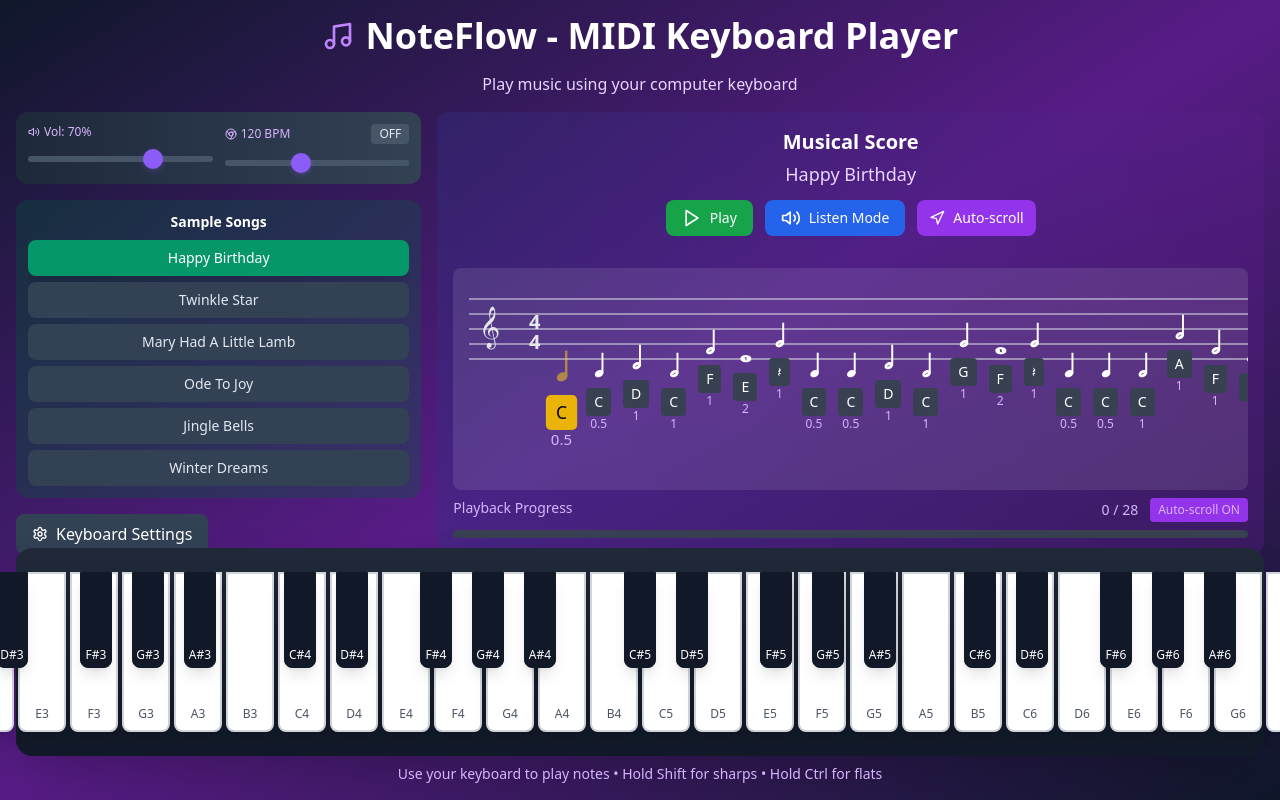
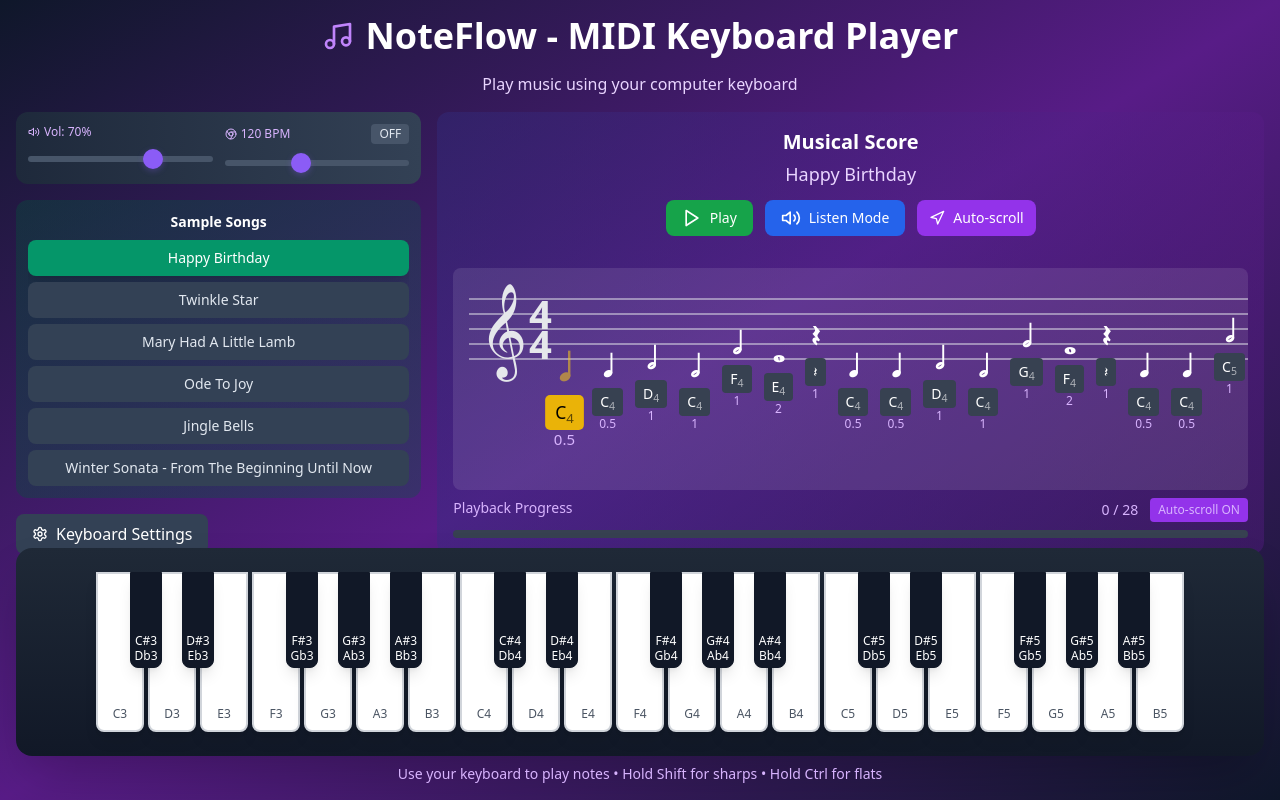
Before and after one commit to seehiong/noteflow, a React (Vite) app: page / in a window 1280 px wide. Both pictures are taken after a click on the button "Happy Birthday". Built offline with nearby package versions, Linux system fonts and the light colour scheme.

Commit message:
align piano keys, adds accidentals

```diff
--- a/src/components/MusicalScore.tsx
+++ b/src/components/MusicalScore.tsx
@@ -70,8 +70,19 @@ export const MusicalScore: React.FC<MusicalScoreProps> = ({
   }
 
   const getNoteDisplay = (note: string) => {
-    if (note === 'rest') return '𝄽'; // Rest symbol
-    return note.replace(/\d+/, ''); // Remove octave number for display
+    if (note === 'rest') return '𝄽'; // Proper rest symbol
+    const match = note.match(/^([A-G])([#b]?)(\d+)$/);
+    if (match) {
+      const [, base, accidental, octave] = match;
+      const accidentalSymbol = accidental === '#' ? '♯' : accidental === 'b' ? '♭' : '';
+      return (
+        <>
+          <span>{base}{accidentalSymbol}</span>
+          <sub className="opacity-60">{octave}</sub>
+        </>
+      );
+    }
+    return note.replace(/\d+/, '');
   };
 
   const getNoteDuration = (duration: number) => {
@@ -79,6 +90,41 @@ export const MusicalScore: React.FC<MusicalScoreProps> = ({
     if (duration >= 1) return '𝅗𝅥'; // Half note
     if (duration >= 0.5) return '𝅘𝅥'; // Quarter note
     return '𝅘𝅥𝅮'; // Eighth note
+  };
+
+  // Helper: parses note string for display info (e.g., F#4 -> F, #, 4)
+  const parseNoteSymbol = (note: string) => {
+    const match = note.match(/^([A-G])([#b]?)(\d+)$/);
+    if (match) {
+      const [, base, accidental, octave] = match;
+      return { base, accidental, octave };
+    }
+    // fallback: rest or non-standard note
+    return { base: note.replace(/\d+/, ""), accidental: "", octave: "" };
+  };
+
+  // Helper: determines if ledger line is needed
+  const shouldShowLedgerLine = (note: string) => {
+    const { base, octave } = parseNoteSymbol(note);
+    // Customize the threshold as per staff vertical position
+    // For simplicity, let's add ledger for these cases:
+    // - C4 (below staff, often needs one short line)
+    // - A5, B5 (above staff for treble clef)
+    if (
+      (octave && Number(octave) < 4 && (base === "C" || base === "D")) ||
+      (octave && Number(octave) > 5 && (base === "A" || base === "B"))
+    ) {
+      return true;
+    }
+    return false;
+  };
+
+  // Helper: returns Y-position for ledger line in px
+  const getLedgerLineY = (note: string) => {
+    const { base, octave } = parseNoteSymbol(note);
+    if (octave && Number(octave) < 4) return "72px"; // below staff
+    if (octave && Number(octave) > 5) return "10px"; // above staff
+    return "0px";
   };
 
   return (
@@ -114,7 +160,7 @@ export const MusicalScore: React.FC<MusicalScoreProps> = ({
             `}
           >
             {isMuted ? <VolumeX className="w-5 h-5" /> : <Volume2 className="w-5 h-5" />}
-            {isMuted ? 'Practice Mode' : 'Listen Mode'}
+            {isMuted ? 'Practice Mode (Enable Audio)' : 'Listen Mode'}
           </button>
 
           <button
@@ -180,10 +226,10 @@ export const MusicalScore: React.FC<MusicalScoreProps> = ({
                 />
               ))}
               {/* Treble clef */}
-              <text x="10" y="55" fontSize="36" fill="#e5e7eb">𝄞</text>
+              <text x="10" y="74" fontSize="82" fill="#e5e7eb">𝄞</text>
               {/* Time signature */}
-              <text x="60" y="45" fontSize="20" fill="#e5e7eb" fontWeight="bold">4</text>
-              <text x="60" y="65" fontSize="20" fill="#e5e7eb" fontWeight="bold">4</text>
+              <text x="60" y="45" fontSize="40" fill="#e5e7eb" fontWeight="bold">4</text>
+              <text x="60" y="75" fontSize="40" fill="#e5e7eb" fontWeight="bold">4</text>
             </svg>
 
             {/* Notes */}
@@ -193,6 +239,10 @@ export const MusicalScore: React.FC<MusicalScoreProps> = ({
                 const isPastNote = index < currentNoteIndex;
                 const isRest = note === 'rest';
                 const isWaitingNote = isPracticeMode && isCurrentNote;
+
+                // Parsing symbols
+                const { base, accidental, octave } = parseNoteSymbol(note);
+                const accidentalSymbol = accidental === "#" ? "♯" : accidental === "b" ? "♭" : "";
 
                 return (
                   <div
@@ -204,8 +254,25 @@ export const MusicalScore: React.FC<MusicalScoreProps> = ({
                       ${isWaitingNote ? 'animate-bounce' : ''}
                     `}
                   >
-                    {/* Note symbol */}
-                    <div
+                    {/* Staff Ledger line, if needed */}
+                    {shouldShowLedgerLine(note) && (
+                      <span
+                        className="absolute left-0 right-0 h-1 bg-white"
+                        style={{ top: getLedgerLineY(note), zIndex: 0, width: "40px" }}
+                      />
+                    )}
+
+                    {/* Accidental + Notehead + Duration symbol */}
+                    <div className="flex items-center relative z-10">
+                      {/* Accidental symbol */}
+                      {accidentalSymbol && (
+                        <span className="text-2xl mr-1 -ml-2 text-white font-bold select-none">
+                          {accidentalSymbol}
+                        </span>
+                      )}
+
+                      {/* Note symbol (duration) */}
+                      <span
                         onClick={isWaitingNote ? onShowHint : undefined}
                         className={`
             text-3xl font-bold transition-all duration-300 mb-1 ${isWaitingNote ? 'cursor-pointer hover:scale-110' : ''}
@@ -222,7 +289,8 @@ export const MusicalScore: React.FC<MusicalScoreProps> = ({
                           marginTop: isRest ? '30px' : getVerticalPosition(note)
                         }}
                       >
-                      {getNoteDuration(songData.durations[index])}
+                        {isRest ? '𝄽' : getNoteDuration(songData.durations[index])}
+                      </span>
                     </div>
 
                     {/* Note name */}
@@ -242,7 +310,7 @@ export const MusicalScore: React.FC<MusicalScoreProps> = ({
                       {getNoteDisplay(note)}
                     </div>
 
-                    {/* Beat indicator */}
+                    {/* Beat value (duration in seconds or beats) */}
                     <div className="text-xs text-purple-300">
                       {songData.durations[index]}
                     </div>
@@ -290,6 +358,7 @@ export const MusicalScore: React.FC<MusicalScoreProps> = ({
 
 // Helper function to position notes vertically on the staff
 const getVerticalPosition = (note: string): string => {
+  // Base positions for notes in octave 4 (middle octave)
   const notePositions: { [key: string]: number } = {
     'C': 60,  // Below staff
     'D': 52,  // Bottom line
@@ -300,8 +369,26 @@ const getVerticalPosition = (note: string): string => {
     'B': 15,  // Between top lines
   };
 
+  // Parse note name and octave
+  const noteMatch = note.match(/^([A-G][#b]?)(\d+)$/);
+  if (!noteMatch) {
+    // Fallback for notes without clear format
     const noteName = note.replace(/[#b]\d+|\d+/g, '');
-  const position = notePositions[noteName] || 30;
+    return `${notePositions[noteName] || 30}px`;
+  }
 
-  return `${position}px`;
+  const [, noteName, octaveStr] = noteMatch;
+  const octave = parseInt(octaveStr, 10);
+  const baseNoteName = noteName.replace(/[#b]/, ''); // Remove sharp/flat for position lookup
+
+  // Get base position for the note
+  const basePosition = notePositions[baseNoteName] || 30;
+
+  // Adjust position based on octave (each octave is about 35 pixels apart)
+  // Higher octaves should be higher on the staff (smaller y values)
+  const octaveOffset = (4 - octave) * 35; // Octave 4 is the reference (0 offset)
+
+  const finalPosition = basePosition + octaveOffset;
+
+  return `${Math.max(0, finalPosition)}px`; // Ensure position doesn't go negative
 };
--- a/src/components/Piano.tsx
+++ b/src/components/Piano.tsx
@@ -4,16 +4,37 @@ interface PianoProps {
   activeNotes: Set<string>;
   onNotePlay: (note: string) => void;
   onNoteStop: (note: string) => void;
+  timingFeedback?: { [key: string]: 'correct' | 'incorrect' | null };
 }
 
 const whiteKeys = ['C', 'D', 'E', 'F', 'G', 'A', 'B'];
-const blackKeys = ['C#', 'D#', '', 'F#', 'G#', 'A#', ''];
 
-export const Piano: React.FC<PianoProps> = ({ activeNotes, onNotePlay, onNoteStop }) => {
-  const octaves = [3, 4, 5, 6];
+// Define the systematic black key block pattern
+const blackKeyBlock = [
+  { note: 'C#', flatNote: 'Db', position: 36 },   // Between C and D
+  { note: 'D#', flatNote: 'Eb', position: 88 },   // Between D and E
+  { note: 'F#', flatNote: 'Gb', position: 192 },  // Between F and G
+  { note: 'G#', flatNote: 'Ab', position: 244 },  // Between G and A
+  { note: 'A#', flatNote: 'Bb', position: 296 },  // Between A and B
+];
+
+export const Piano: React.FC<PianoProps> = ({ activeNotes, onNotePlay, onNoteStop, timingFeedback = {} }) => {
+  const octaves = [3, 4, 5];
 
   const isActiveNote = (note: string, octave: number) => {
-    return activeNotes.has(`${note}${octave}`);
+    return activeNotes.has(`${note}${octave}`) || activeNotes.has(`${note}b${octave}`);
+  };
+
+  const getTimingFeedbackStyle = (note: string, octave: number) => {
+    const noteKey = `${note}${octave}`;
+    const feedback = timingFeedback[noteKey];
+
+    if (feedback === 'correct') {
+      return 'bg-green-400 border-green-500 shadow-green-500/50';
+    } else if (feedback === 'incorrect') {
+      return 'bg-red-400 border-red-500 shadow-red-500/50';
+    }
+    return null;
   };
 
   const handleMouseDown = (note: string, octave: number) => {
@@ -23,6 +44,9 @@ export const Piano: React.FC<PianoProps> = ({ activeNotes, onNotePlay, onNoteSto
   const handleMouseUp = (note: string, octave: number) => {
     onNoteStop(`${note}${octave}`);
   };
+
+  // Calculate octave width (7 white keys * (width + margin))
+  const octaveWidth = 7 * 52; // 48px width + 4px margin
 
   return (
     <div className="bg-gradient-to-b from-gray-800 to-gray-900 p-6 rounded-2xl shadow-2xl">
@@ -38,9 +62,11 @@ export const Piano: React.FC<PianoProps> = ({ activeNotes, onNotePlay, onNoteSto
                     className={`
                       w-12 h-40 mx-0.5 rounded-b-lg transition-all duration-75 transform
                       border-2 border-gray-300 shadow-lg
-                      ${isActiveNote(note, octave)
-                        ? 'bg-purple-400 border-purple-500 scale-95 shadow-purple-500/50'
-                        : 'bg-white hover:bg-gray-50 active:scale-95'
+                      ${getTimingFeedbackStyle(note, octave) ||
+                        (isActiveNote(note, octave)
+                          ? 'bg-purple-400 border-purple-500 scale-95 shadow-purple-500/50'
+                          : 'bg-white hover:bg-gray-50 active:scale-95'
+                        )
                       }
                     `}
                     onMouseDown={() => handleMouseDown(note, octave)}
@@ -56,37 +82,41 @@ export const Piano: React.FC<PianoProps> = ({ activeNotes, onNotePlay, onNoteSto
             ))}
           </div>
 
-          {/* Black Keys */}
-          <div className="absolute top-0 flex pointer-events-none">
-            {octaves.map(octave => (
-              <div key={octave} className="flex">
-                {blackKeys.map((note, index) => (
-                  note ? (
+          {/* Black Keys - Systematic Block-Based Pattern */}
+          <div className="absolute top-0 left-0 flex pointer-events-none">
+            {octaves.map((octave, octaveIndex) => (
+              <div key={octave} className="relative">
+                {blackKeyBlock.map(({ note, flatNote, position }) => {
+                  const absolutePosition = octaveIndex * octaveWidth + position;
+
+                  return (
                     <button
                       key={`${note}${octave}`}
                       className={`
-                        w-8 h-24 mx-1 rounded-b-lg transition-all duration-75 transform pointer-events-auto
+                        absolute w-8 h-24 rounded-b-lg transition-all duration-75 transform pointer-events-auto
                         border border-gray-900 shadow-lg
-                        ${isActiveNote(note, octave)
-                          ? 'bg-purple-600 border-purple-700 scale-95 shadow-purple-600/50'
-                          : 'bg-gray-900 hover:bg-gray-800 active:scale-95'
+                        ${getTimingFeedbackStyle(note, octave) ||
+                          (isActiveNote(note, octave)
+                            ? 'bg-purple-600 border-purple-700 scale-95 shadow-purple-600/50'
+                            : 'bg-gray-900 hover:bg-gray-800 active:scale-95'
+                          )
                         }
                       `}
                       style={{
-                        marginLeft: index === 0 ? '2rem' : index === 2 ? '3rem' : '1rem'
+                        left: `${absolutePosition}px`,
+                        zIndex: 10
                       }}
                       onMouseDown={() => handleMouseDown(note, octave)}
                       onMouseUp={() => handleMouseUp(note, octave)}
                       onMouseLeave={() => handleMouseUp(note, octave)}
                     >
-                      <div className="absolute bottom-1 left-1/2 transform -translate-x-1/2 text-xs font-medium text-white">
-                        {note}{octave}
+                      <div className="absolute bottom-1 left-1/2 transform -translate-x-1/2 text-xs font-medium text-white text-center leading-tight">
+                        <div>{note}{octave}</div>
+                        <div>{flatNote}{octave}</div>
                       </div>
                     </button>
-                  ) : (
-                    <div key={`empty-${index}-${octave}`} className="w-8" />
-                  )
-                ))}
+                  );
+                })}
               </div>
             ))}
           </div>
--- a/src/data/sampleSongs.ts
+++ b/src/data/sampleSongs.ts
@@ -29,48 +29,23 @@ export const sampleSongs: { [key: string]: { notes: string[]; durations: number[
     durations: [1, 1, 2, 0.5, 1, 1, 2, 0.5,
       1, 1, 1, 1, 4, 1]
   },
-  "Winter Dreams": {
+  "Winter Sonata - From The Beginning Until Now": {
     notes: [
-      // Opening phrase - gentle and flowing
-      'C4', 'D4', 'E4', 'F4', 'G4', 'A4', 'G4', 'F4',
-      'E4', 'D4', 'C4', 'rest',
-
-      // Second phrase - building emotion
-      'E4', 'F4', 'G4', 'A4', 'B4', 'C5', 'B4', 'A4',
-      'G4', 'F4', 'E4', 'rest',
-
-      // Third phrase - reaching higher
-      'G4', 'A4', 'B4', 'C5', 'D5', 'E5', 'D5', 'C5',
-      'B4', 'A4', 'G4', 'rest',
-
-      // Fourth phrase - emotional peak
-      'C5', 'B4', 'A4', 'G4', 'F4', 'E4', 'F4', 'G4',
-      'A4', 'G4', 'F4', 'E4', 'D4', 'C4', 'rest',
-
-      // Gentle resolution
-      'E4', 'D4', 'C4', 'D4', 'E4', 'F4', 'E4', 'D4',
-      'C4', 'rest', 'C4', 'rest'
+      // Intro (bars 1–4)
+      'C4', 'F4', 'D4', 'G4', 'G4', 'C4', 'D4', 'G4',
+      // Verse (bars 5–18)
+      'C4', 'F4', 'D4', 'G4', 'G4', 'C4', 'D4', 'G4',
+      'C4', 'F4', 'B4', 'E4', 'C4', 'D4', 'G4', // continues with the same pattern
+      // Bridge/Chorus & Transition (bars 19–34)
+      'F4', 'B4', 'E4', 'C4', 'D4', 'C4', 'F4', 'B4',
+      'E4', 'C4', 'D4', 'G4', 'G4', 'C4', 'F4', 'B4', 'E4', 'C4', 'D4', 'G4'
     ],
     durations: [
-      // Opening phrase
+      // Estimates: each chord/root = 1 beat (quarter note)
       1, 1, 1, 1, 1, 1, 1, 1,
-      1, 1, 2, 1,
-
-      // Second phrase
       1, 1, 1, 1, 1, 1, 1, 1,
-      1, 1, 2, 1,
-
-      // Third phrase
       1, 1, 1, 1, 1, 1, 1, 1,
-      1, 1, 2, 1,
-
-      // Fourth phrase
-      1, 1, 1, 1, 1, 1, 1, 1,
-      1, 1, 1, 1, 1, 2, 1,
-
-      // Gentle resolution
-      1, 1, 1, 1, 1, 1, 1, 1,
-      2, 1, 2, 2
+      1, 1, 1, 1, 1, 1, 1, 1, 1, 1, 1, 1
     ]
-  }
+  },
 };
```
Also changed, not shown: 1 other file (tests, documents, lock files or other folders). Lines whose indentation alone changed are shown as unchanged.
